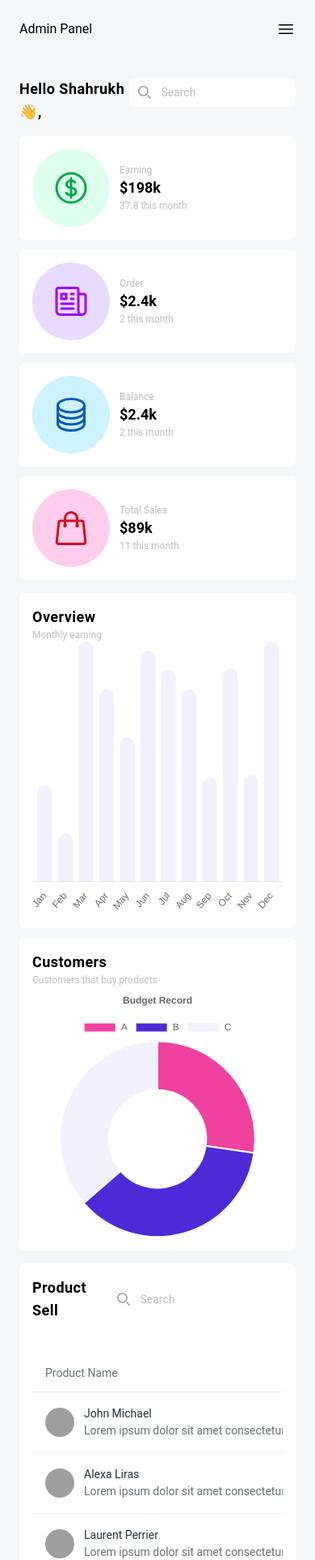
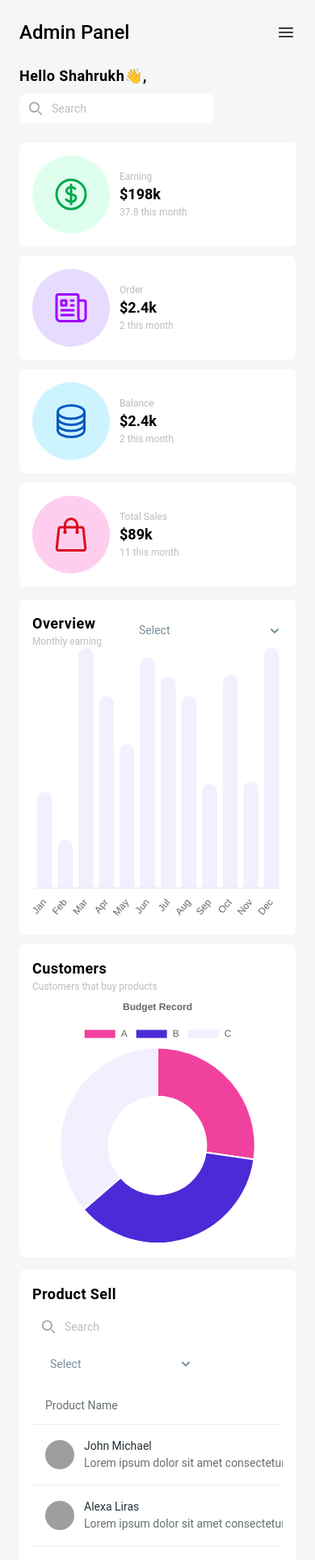
Before and after one commit to Sam-Tennyson/admin-fitpeo, a React (Vite) app: page /dashboard in a window 390 px wide. Shown: the top 1926 px of the page at 81% size. Built offline with nearby package versions, Linux system fonts and the light colour scheme; grey boxes are pictures that could not be loaded.

Commit message:
responsive-improvement

```diff
--- /dev/null
+++ b/src/components/atoms/CustomSelect.jsx
@@ -0,0 +1,23 @@
+import { Option, Select } from '@material-tailwind/react'
+import React from 'react'
+
+const CustomSelect = (props) => {
+    const {options, disabled=false} = props
+    return (
+        <>
+            <div className="ml-2 w-48">
+                <Select label="Select " disable={disabled} className=' border-none'>
+                    {options?.map((item) => (
+                        <Option className='border-none' onClick={({target: {textContent}}) => console.log(textContent)}>{item?.value}</Option>
+                    ))}
+                    {/* <Option>Material Tailwind React</Option>
+                    <Option>Material Tailwind Vue</Option>
+                    <Option>Material Tailwind Angular</Option>
+                    <Option>Material Tailwind Svelte</Option> */}
+                </Select>
+            </div>
+        </>
+    )
+}
+
+export default CustomSelect
--- a/src/components/atoms/CustomTable.jsx
+++ b/src/components/atoms/CustomTable.jsx
@@ -8,8 +8,8 @@ import {
 const CustomTable = ({ columns, rows }) => {
     return (
         <>
-            <CardBody className="overflow-scroll px-0">
-                <table className="mt-4 w-full min-w-max table-auto text-left">
+            <CardBody className="overflow-scroll p-0">
+                <table className=" w-full min-w-max table-auto text-left">
                     <thead>
                         <tr>
                             {columns.map((column) => (
--- a/src/components/atoms/DoughnutChart.jsx
+++ b/src/components/atoms/DoughnutChart.jsx
@@ -28,7 +28,7 @@ const DoughnutChart = (props) => {
 	};
 
 	return (
-		<div className="min-h-[30vh]">
+		<div className="min-h-[300px] text-center m-auto w-full flex items-center justify-center">
 			<Doughnut data={data} options={options} />
 		</div>
 	);
--- a/src/components/atoms/MenuButton.jsx
+++ b/src/components/atoms/MenuButton.jsx
@@ -1,10 +1,10 @@
 import React from 'react'
 
-const MenuButton = ({toggleMenu}) => {
+const MenuButton = ({onClick}) => {
     return (
         <>
-            <button type="button" className="menu-button-class" onClick={toggleMenu}>
-                <span className="absolute -inset-0.5"></span>
+            <button type="button" className="menu-button-class" onClick={onClick}>
+                <span className=" -inset-0.5"></span>
                 <span className="sr-only">Open main menu</span>
                 {/* <!-- Menu open: "hidden", Menu closed: "block" --> */}
                 <svg className="block h-6 w-6" fill="none" viewBox="0 0 24 24" strokeWidth="1.5" stroke="currentColor" aria-hidden="true">
--- a/src/components/atoms/SearchBar.jsx
+++ b/src/components/atoms/SearchBar.jsx
@@ -3,7 +3,7 @@ import React from 'react'
 const SearchBar = () => {
 	return (
 		<>
-			<form>
+			<form className='mb-2'>
 				<label htmlFor="default-search" className="mb-2 text-sm font-medium sr-only">Search</label>
 				<div className="relative">
 					<div className="absolute inset-y-0 left-0 flex items-center pl-3 pointer-events-none">
--- a/src/components/cells/GraphRenderer.jsx
+++ b/src/components/cells/GraphRenderer.jsx
@@ -6,7 +6,8 @@ import BarChart from '../atoms/BarChart'
 import DoughnutChart from '../atoms/DoughnutChart'
 
 // constants
-import { MONTH_ARRAY, PIE_CHART } from '../../shared/Constants'
+import { DROPDOWN_DATA, MONTH_ARRAY, PIE_CHART } from '../../shared/Constants'
+import CustomSelect from '../atoms/CustomSelect'
 
 const BarChartEarning = () => {
     return (<BarChart labels={[...(MONTH_ARRAY?.map(item => item?.label)) ?? []]} graph_data={[...(MONTH_ARRAY?.map(item => item?.value) ?? [])]} />)
@@ -21,8 +22,15 @@ const GraphRenderer = () => {
         <>
             <div className="grid grid-cols-12 gap-3">
                 <div className='lg:col-start-1 lg:col-end-9 col-span-full p-4 rounded-md bg-white'>
-                    <h2 className='custom-heading-class'>Overview</h2>
-                    <div className='text-xs text-gray-400 '>Monthly earning</div>
+                    <div className="flex items-center justify-between">
+                        <div>
+                            <h2 className='custom-heading-class'>Overview</h2>
+                            <div className='text-xs text-gray-400 '>Monthly earning</div>
+                        </div>
+                        <div>
+                            <CustomSelect options={DROPDOWN_DATA} />
+                        </div>
+                    </div>
                     <BarChartEarning />
                 </div>
                 <div className='lg:col-start-9 lg:col-end-13 col-span-full p-4 rounded-md bg-white'>
--- a/src/components/cells/ProductSell.jsx
+++ b/src/components/cells/ProductSell.jsx
@@ -2,6 +2,8 @@ import React from 'react'
 import SearchBar from '../atoms/SearchBar'
 import CustomTable from '../atoms/CustomTable'
 import { Avatar, Typography } from '@material-tailwind/react'
+import { DROPDOWN_DATA } from '../../shared/Constants'
+import CustomSelect from '../atoms/CustomSelect'
 
 const ProductColumn = ({ row, value }) => (
 	<div key={row?.id} className="flex items-center gap-3">
@@ -101,9 +103,13 @@ const ProductSell = () => {
 	return (
 		<>
 			<div className='p-4 bg-white rounded-md' >
-				<div className="flex justify-between items-center">
-					<h2 className='custom-heading-class'>Product Sell</h2>
+				<div className="flex justify-between items-center flex-wrap">
+					<h2 className='custom-heading-class mb-2'>Product Sell</h2>
+					<div className='flex flex-wrap mb-2'>
+
 					<SearchBar />
+					<CustomSelect options={DROPDOWN_DATA} />
+					</div>
 				</div>
 				<div>
 					<CustomTable
--- a/src/components/layouts/AppLayout.jsx
+++ b/src/components/layouts/AppLayout.jsx
@@ -13,6 +13,7 @@ const AppLayout = ({ children }) => {
 
     // Function to toggle the sidebar state
     const toggleSidebar = () => {
+        // debugger;
         setSidebarOpen(!sidebarOpen);
     };
 
@@ -40,18 +41,17 @@ const AppLayout = ({ children }) => {
                 `}>
                     <Sidebar closeMenu={() => setSidebarOpen(false)} />
                 </div>
-                <div className='lg:ms-[20%] lg:hidden block p-6 bg-main-body-content'>
-                    <div className='lg:hidden flex items-center justify-between'>
-                        <div>{STRINGS.ADMIN_PANEL}</div>
-                        <MenuButton toggleMenu={toggleSidebar} />
+                <div className='lg:ms-[20%] lg:hidden block p-6 bg-main-body-content '>
+                    <div className='lg:hidden flex items-center justify-between '>
+                        <div className='text-2xl font-medium'>{STRINGS.ADMIN_PANEL}</div>
+                        <MenuButton onClick={toggleSidebar} />
                     </div>
                 </div>
-                <div className='lg:ms-[20%] p-6 bg-main-body-content'>
+                <div className='lg:ms-[20%] lg:p-6 px-6 bg-main-body-content'>
                     {children}
                 </div>
             </div>
             {sidebarOpen ? (
-
                 <div className="bg-gray-900 bg-opacity-50 dark:bg-opacity-80 fixed inset-0 z-10"></div>
             ) : null}
         </>
--- a/src/shared/Constants.jsx
+++ b/src/shared/Constants.jsx
@@ -147,3 +147,18 @@ export const PIE_CHART = [
     {label: "B",value: "120"},
     {label: "C",value: "120"},
 ]
+
+export const DROPDOWN_DATA = [
+    {
+        label: "HTML", value: "HTML"
+    },
+    {
+        label: "React", value: "React"
+    },
+    {
+        label: "Tailwind", value: "Tailwind"
+    },
+    {
+        label: "Javascript", value: "Javascript"
+    },
+]
--- a/src/views/Dashboard.jsx
+++ b/src/views/Dashboard.jsx
@@ -1,4 +1,7 @@
+// libs
 import React from 'react'
+
+// components
 import SearchBar from '../components/atoms/SearchBar'
 import StatusCard from '../components/cells/StatusCard'
 import GraphRenderer from '../components/cells/GraphRenderer'
@@ -7,8 +10,8 @@ import ProductSell from '../components/cells/ProductSell'
 const Dashboard = () => {
     return (
         <>
-            <div className="flex justify-between mb-4">
-                <h2 className='custom-heading-class'>Hello Shahrukh👋,</h2>
+            <div className="flex justify-between mb-4 flex-wrap">
+                <h2 className='custom-heading-class mb-2'>Hello Shahrukh👋,</h2>
                 <SearchBar />
             </div>
             <section className='mb-4'>
```
